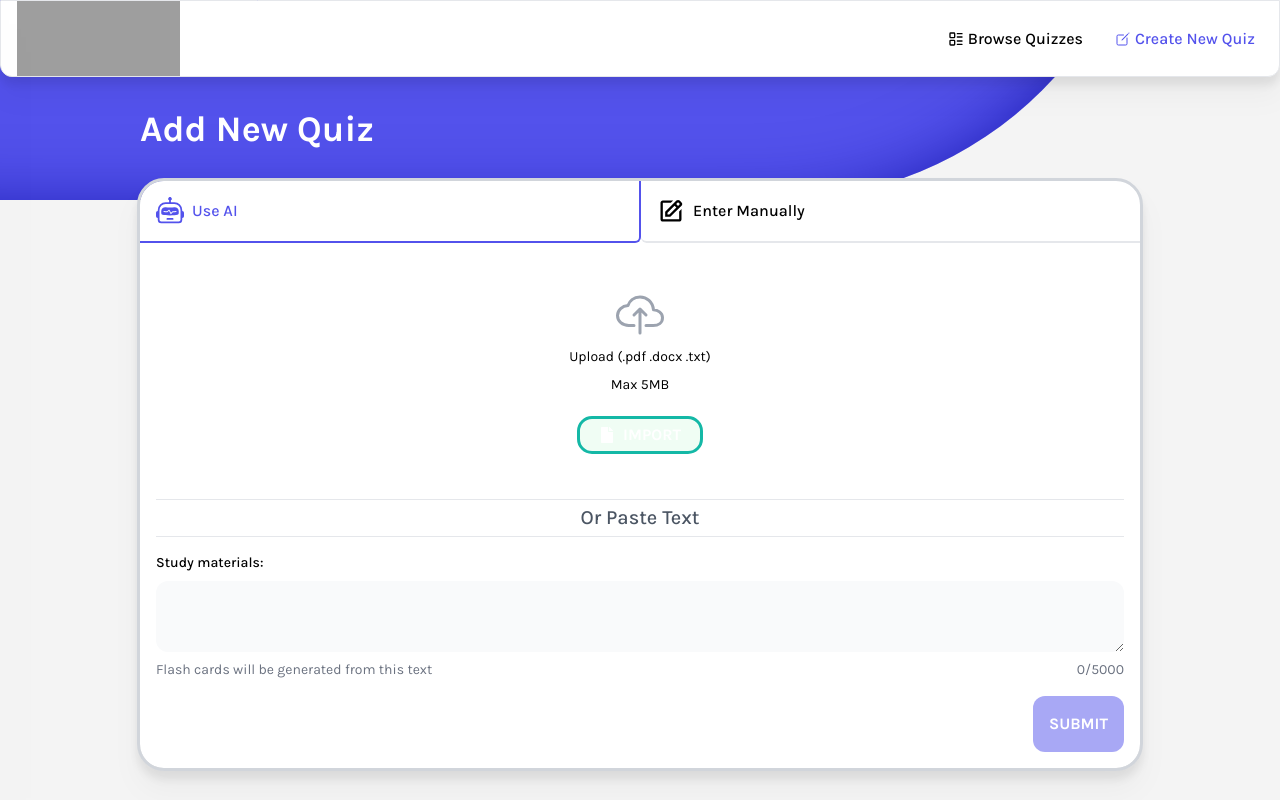
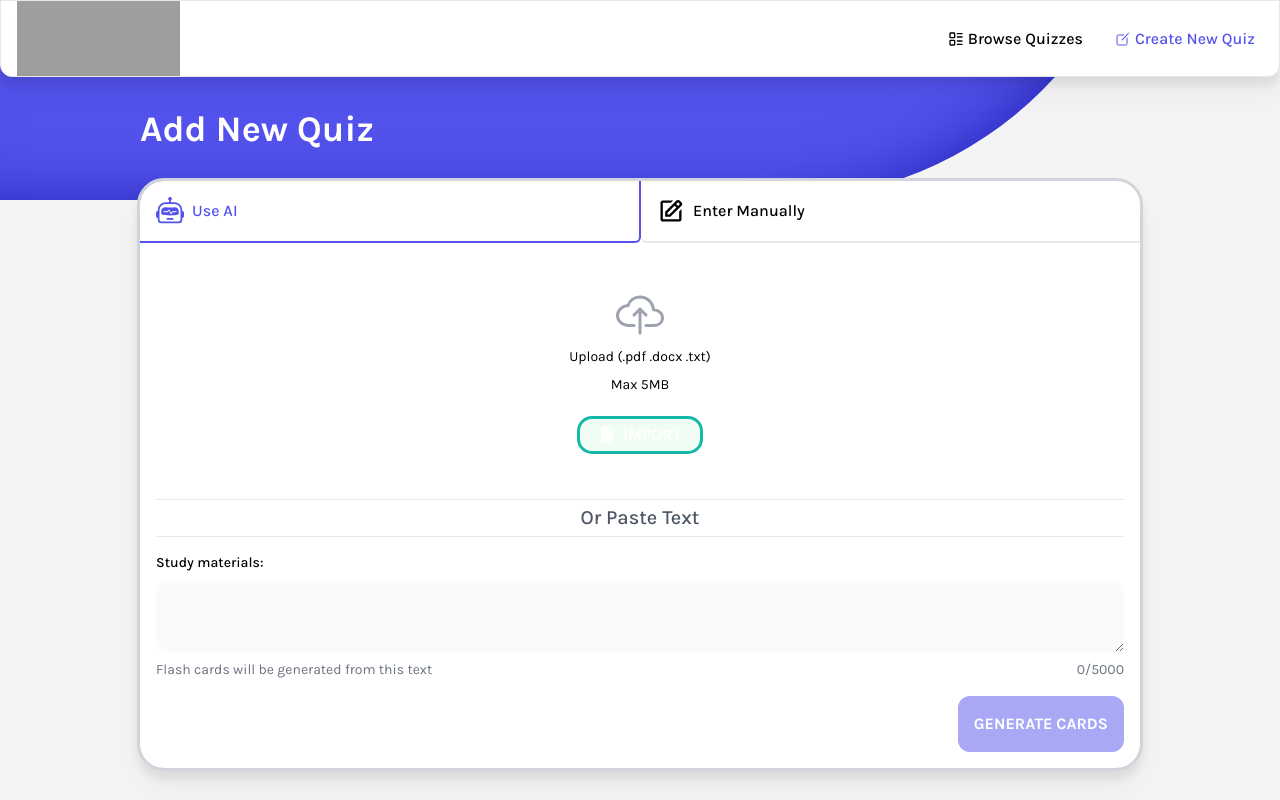
Before and after one commit to 3umaGH/NeuroCards, a React (Vite) app: page /quiz/new in a window 1280 px wide. Built offline with nearby package versions, Linux system fonts and the light colour scheme; grey boxes are pictures that could not be loaded.

Commit message:
fix: import button triggered form submit

```diff
--- a/src/components/pages/AddQuiz/AiTab.tsx
+++ b/src/components/pages/AddQuiz/AiTab.tsx
@@ -80,6 +80,7 @@ export const AiTab = () => {
         <input ref={fileInputRef} type='file' onChange={handleFileChange} accept='.txt,.pdf' className='hidden' />
 
         <Button
+          type='button'
           onClick={handleImportClick}
           className='px-2 py-1 mt-4 text-teal-800 bg-green-50 outline outline-teal-500 max-w-[120px] flex items-center gap-2 justify-center'>
           <FaFile />
@@ -117,8 +118,8 @@ export const AiTab = () => {
         <input type='checkbox' id='share' /> <label htmlFor='share'>Show in the public list</label>
       </div>*/}
 
-      <Button disabled={text.length < 100} className='self-end w-min'>
-        Submit
+      <Button disabled={text.length < 100} className='self-end w-min whitespace-nowrap'>
+        Generate Cards
       </Button>
     </form>
   )
```
